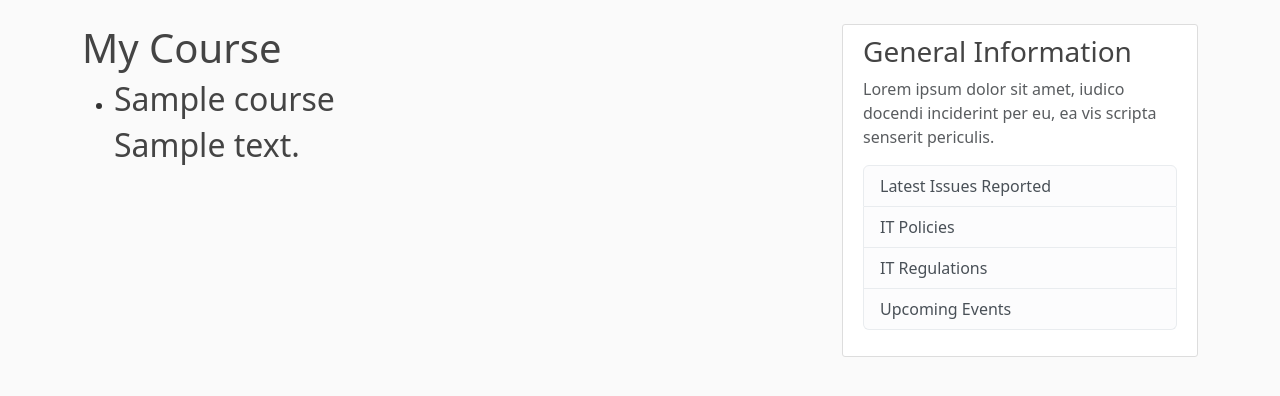
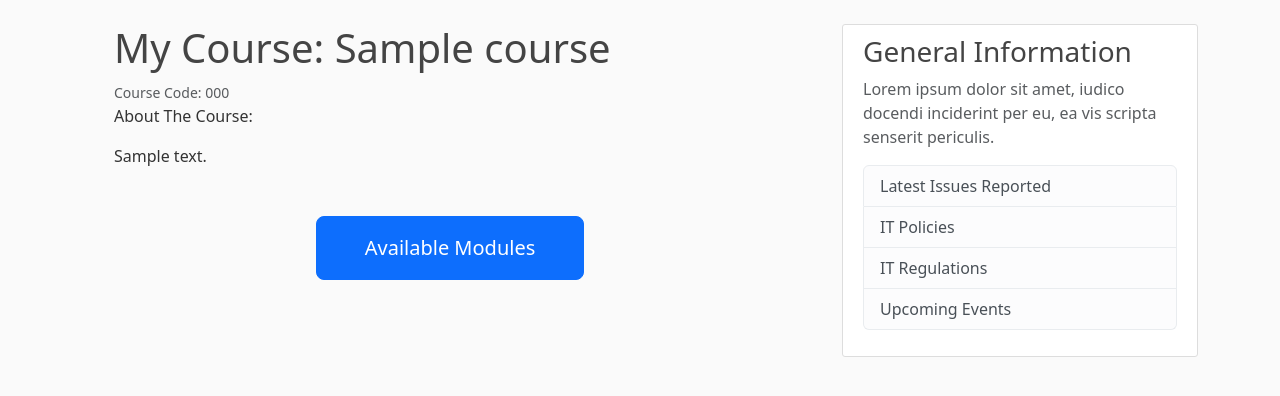
Before and after one commit to Kemon1/y3DjangoApp, a Django app: page /course in a window 1280 px wide. Shown: the part 56-452 px from the top of the page. Run offline with Django 5.2, Linux system fonts and the light colour scheme; a user stored in the database is signed in; tables that the repository leaves empty hold one stand-in row (values such as "Sample post"); parts of the project's set-up code (start-up, migrations or seed data) failed here and were passed over.

Commit message:
updated layout of modules & profile

```diff
--- a/courses/templates/courses/course_detail.html
+++ b/courses/templates/courses/course_detail.html
@@ -1,13 +1,14 @@
 {% extends "itreporting/base.html" %}
 {% block content %}
-
-<h1>My Course</h1>
 <ul>
     {% for course in courses %}
-        <li>
-            <h2>{{ course.name }}</h2>
-            <h2>{{ course.description }}</h2>
-        </li>
+            <h1>My Course: {{ course.name }}</h1>
+            <small class="text-muted">Course Code: {{ course.code }}</small>
+            <p>About The Course:</p>
+            <p>{{ course.description }}</p>
     {% endfor %}
 </ul>
+<div class="m-5 text-center">
+    <a href="{% url 'modules' %}" class="btn btn-primary btn-lg px-5 py-3">Available Modules</a>
+</div>
 {% endblock content %}
--- a/modules/templates/modules/module_list.html
+++ b/modules/templates/modules/module_list.html
@@ -5,11 +5,12 @@
     <article class="media content-section">
         <div class="media-body">
            <div class="article-metadata">
-              <small>CODE: {{ module.code }}</small>
+              <small>MODULE CODE: {{ module.code }}</small>
               <small class="text-muted"> {{ module.category }}</small>
            </div>
            <h2><a class="article-title" href="{% url 'module-detail' module.id %}">{{ module.name }}</a></h2>
-           <p class="article-content">{{ module.description }}</p>
+           <p class="article-content">AVAILABILITY: {{ module.available }}</p>
+           <p class="article-content">Description: {{ module.description }}</p>
         </div>
      </article>
      {% endfor %}
--- a/users/forms.py
+++ b/users/forms.py
@@ -19,4 +19,4 @@ class UserUpdateForm(forms.ModelForm):
 class ProfileUpdateForm(forms.ModelForm):
     class Meta:
         model = Student
-        fields = ['date_of_birth', 'address', 'city', 'country', 'image']
+        fields = ['date_of_birth', 'address', 'city', 'country', 'image', 'course']
```
Also changed, not shown: modules/templates/modules/module_detail.html (+5 -4 lines).
